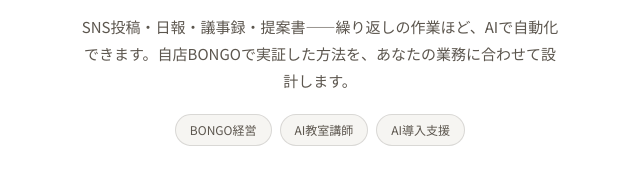
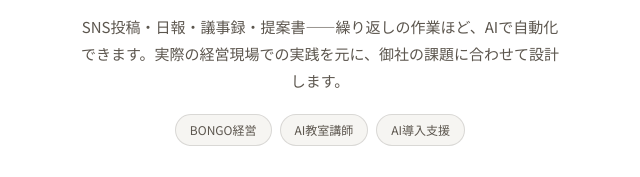
Before and after one commit to shinozaki-web/shinozaki-homepage, a plain HTML site: page index.html in a window 1280 px wide. Shown: the part 434-611 px from the top of the page, 320-960 px from the left. Drawn offline with Linux system fonts and the light colour scheme; a web font is replaced by a local one.

Commit message:
サブコピーを経営現場での実践ベースに修正

```diff
--- a/index.html
+++ b/index.html
@@ -175,7 +175,7 @@
   <div class="wrap">
     <img src="images/profile.jpg" alt="篠崎友寿" class="avatar" style="object-fit:cover;object-position:center 60%;">
     <h1>AIは現代の文房具。<br>日々の定型業務を自動化</h1>
-    <p class="sub">SNS投稿・日報・議事録・提案書——繰り返しの作業ほど、AIで自動化できます。自店BONGOで実証した方法を、あなたの業務に合わせて設計します。</p>
+    <p class="sub">SNS投稿・日報・議事録・提案書——繰り返しの作業ほど、AIで自動化できます。実際の経営現場での実践を元に、御社の課題に合わせて設計します。</p>
     <div class="tags">
       <span class="tag">BONGO経営</span>
       <span class="tag">AI教室講師</span>
```
